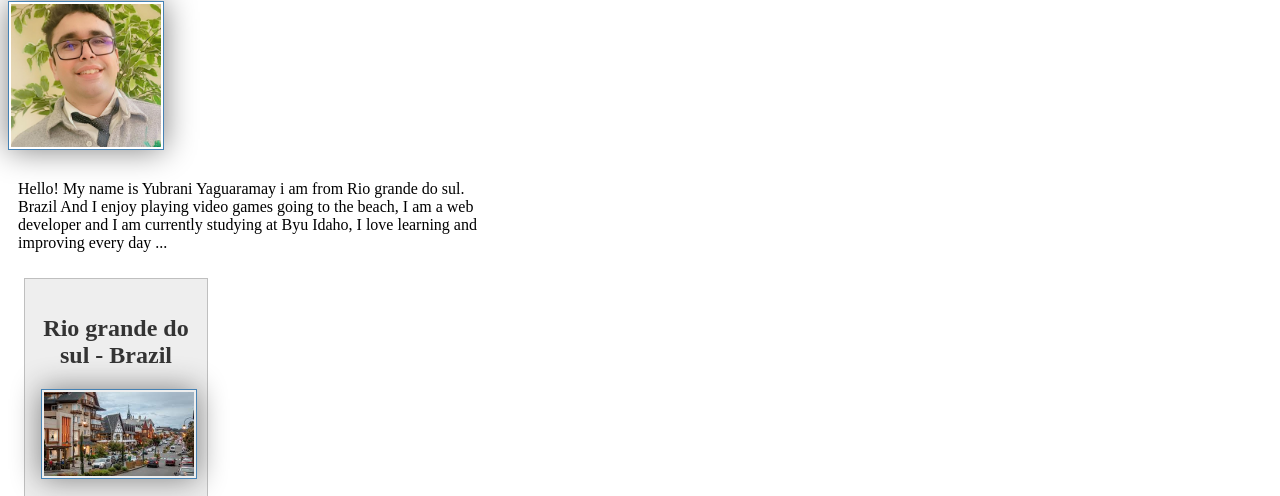
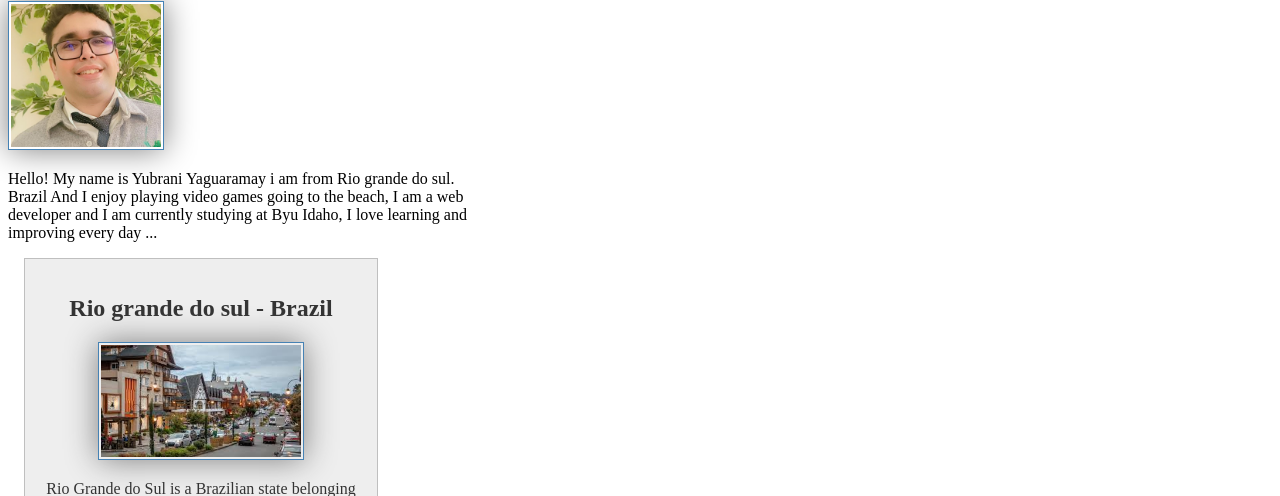
Before and after one commit to yubranibyu/wdd130, a plain HTML site: page wdd130/index.html in a window 1280 px wide. Shown: the part 281-777 px from the top of the page. Drawn offline with Linux system fonts and the light colour scheme.

Commit message:
git third commit

```diff
--- a/wdd130/index.html
+++ b/wdd130/index.html
@@ -28,7 +28,7 @@
 
     <aside>
       <h2>Rio grande do sul - Brazil</h2>
-      <img src="images/imgstate.jpeg" alt="A city from rio grande do sul">
+      <img src="images/imgstate.jpeg" alt="A city from rio grande do sul" class="imgriogrande">
       <p>Rio Grande do Sul is a Brazilian state belonging to the South region. It is the southernmost federative unit of the territory, in addition to being home to the southernmost point of Brazil: the Chuí stream, which is on the Rio Grande do Sul border with Uruguay .</p>
     </aside>
     <footer>
--- a/wdd130/styles/styles.css
+++ b/wdd130/styles/styles.css
@@ -20,16 +20,12 @@ img {
     box-shadow: 0 0 30px gray;
 }
 
-p {
-    padding: 10px;
-}
-
 main {
     width: 840px;
 }
 
 aside {
-    width:150px ;
+    width:20rem ;
     height: auto;
     margin:1rem ;
     border: 1px solid rgba(0,0,0,0.2) ;
@@ -41,7 +37,15 @@ aside {
         padding: 0px;
     }
 }
+.imgriogrande {
+    width: 200px;
+    height: auto;
+}
 
+main img {
+    width: 150;
+    height: auto;
+}
 footer {
     margin-top: 15px;
     border-top: 1px solid #000;
```
